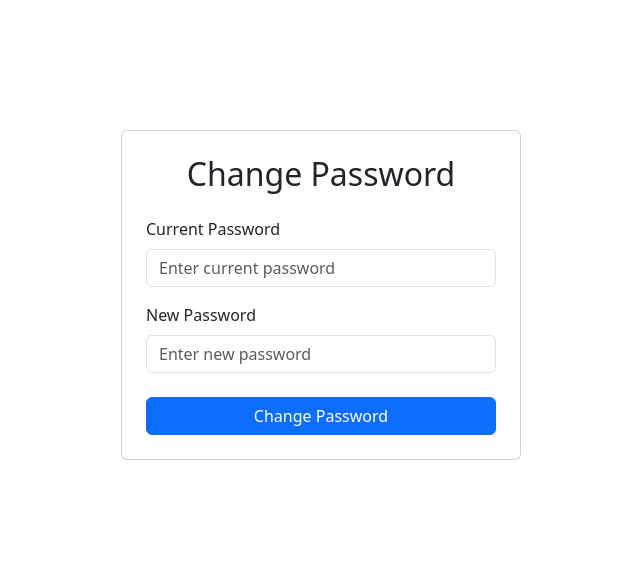
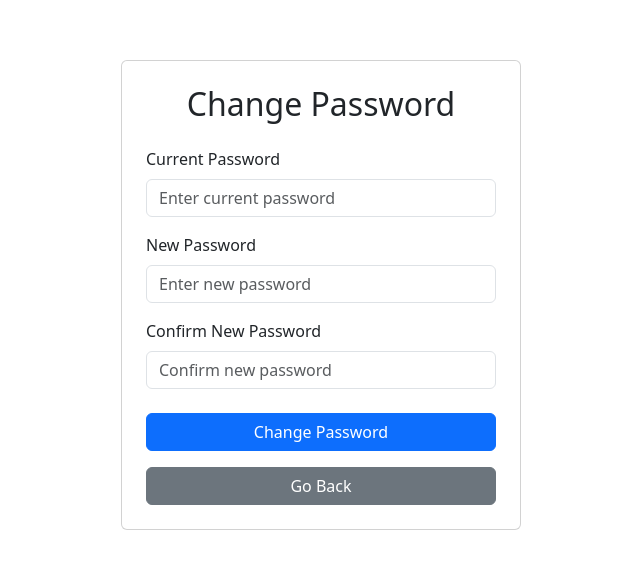
Before and after one commit to sumedh-git/e-textbook-platform, a React (Create React App) app in the folder frontend/: page /change-password in a window 1280 px wide. Shown: the part 105-674 px from the top of the page, without its empty margins (319-959 px from the left). Built offline with nearby package versions, Linux system fonts and the light colour scheme.

Commit message:
Added confirm new password for change password

```diff
--- a/frontend/src/components/ChangePassword.js
+++ b/frontend/src/components/ChangePassword.js
@@ -5,6 +5,8 @@ import { useNavigate } from "react-router-dom";
 function ChangePassword() {
   const [currentPassword, setCurrentPassword] = useState("");
   const [newPassword, setNewPassword] = useState("");
+  const [confirmPassword, setConfirmPassword] = useState("");
+
   const [errorMessage, setErrorMessage] = useState("");
 
   const navigate = useNavigate();
@@ -15,6 +17,11 @@ function ChangePassword() {
 
     if (!userID) {
       setErrorMessage("User ID not found. Please log in again.");
+      return;
+    }
+
+    if (newPassword !== confirmPassword) {
+      setErrorMessage("New Password and Confirm Password do not match.");
       return;
     }
 
@@ -50,6 +57,10 @@ function ChangePassword() {
     }
   };
 
+  const handleGoBack = () => {
+    navigate(-1); // Navigate back to the previous page
+  };
+
   return (
     <Container
       className="d-flex justify-content-center align-items-center"
@@ -82,8 +93,27 @@ function ChangePassword() {
             />
           </Form.Group>
 
+          <Form.Group className="mt-3">
+            <Form.Label>Confirm New Password</Form.Label>
+            <Form.Control
+              type="password"
+              placeholder="Confirm new password"
+              value={confirmPassword}
+              onChange={(e) => setConfirmPassword(e.target.value)}
+              required
+            />
+          </Form.Group>
+
           <Button variant="primary" type="submit" className="mt-4 w-100">
             Change Password
+          </Button>
+
+          <Button
+            variant="secondary"
+            className="mt-3 w-100"
+            onClick={handleGoBack}
+          >
+            Go Back
           </Button>
         </Form>
       </Card>
```
